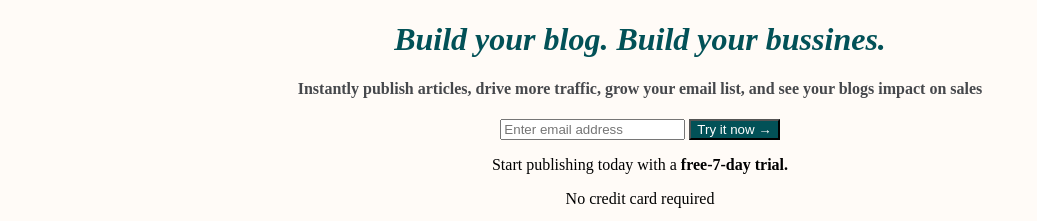
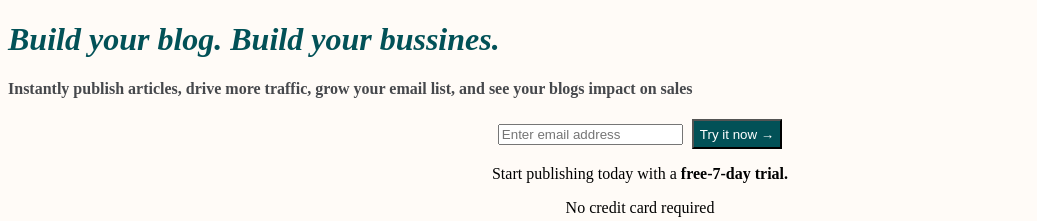
Before and after one commit to ErnestoGarSa/HTML_Fundamentals, a plain HTML site: page index.html in a window 1280 px wide. Shown: the top 221 px of the page, without its empty margins (0-1037 px from the left). Drawn offline with Linux system fonts and the light colour scheme.

Commit message:
Cambios de estilo del boton

```diff
--- a/index.html
+++ b/index.html
@@ -5,7 +5,7 @@
     <title>Matcha en Bedu</title>
   </head>
   <body>
-    <center>
+    <!--<center><-->
     <h1><i>Build your blog. Build your bussines.</i></h1>
     <h4>
       Instantly publish articles, drive more traffic, grow your email list, and see your blogs impact on sales
@@ -19,6 +19,6 @@
       <p>No credit card required</p>
     </form>
     <img src="https://getmatcha.com/wp-content/themes/getmatcha/img/capterra.png">
-    </center>
+    <!--<center><-->
   </body>
 </html>
--- a/styles.css
+++ b/styles.css
@@ -9,8 +9,14 @@ h4 {
 button{
   color: #fff;
   background-color:#025157 ;
+  margin-left: 5px;
+  height: 30px;
 }
 
 body{
   background-color:#fffbf7;
 }
+
+form {
+  text-align: center;
+}
```
